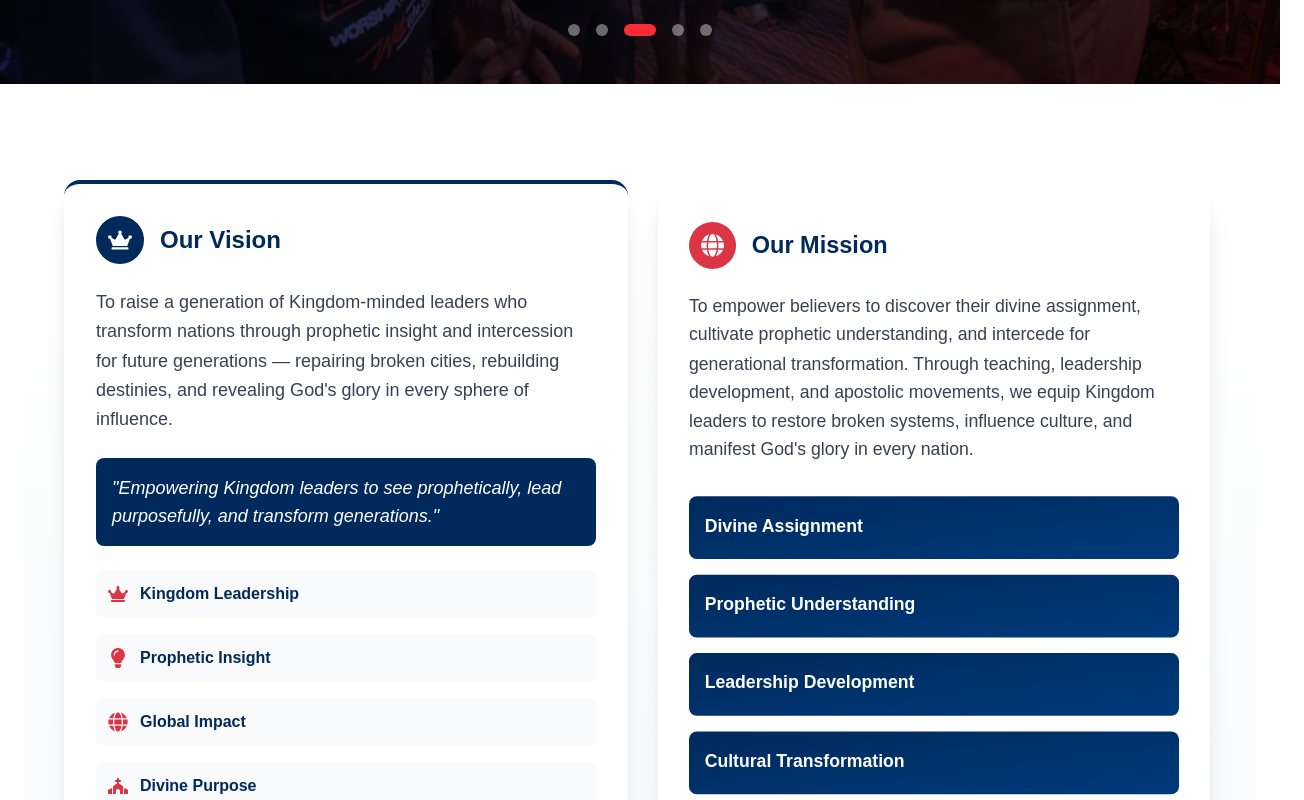
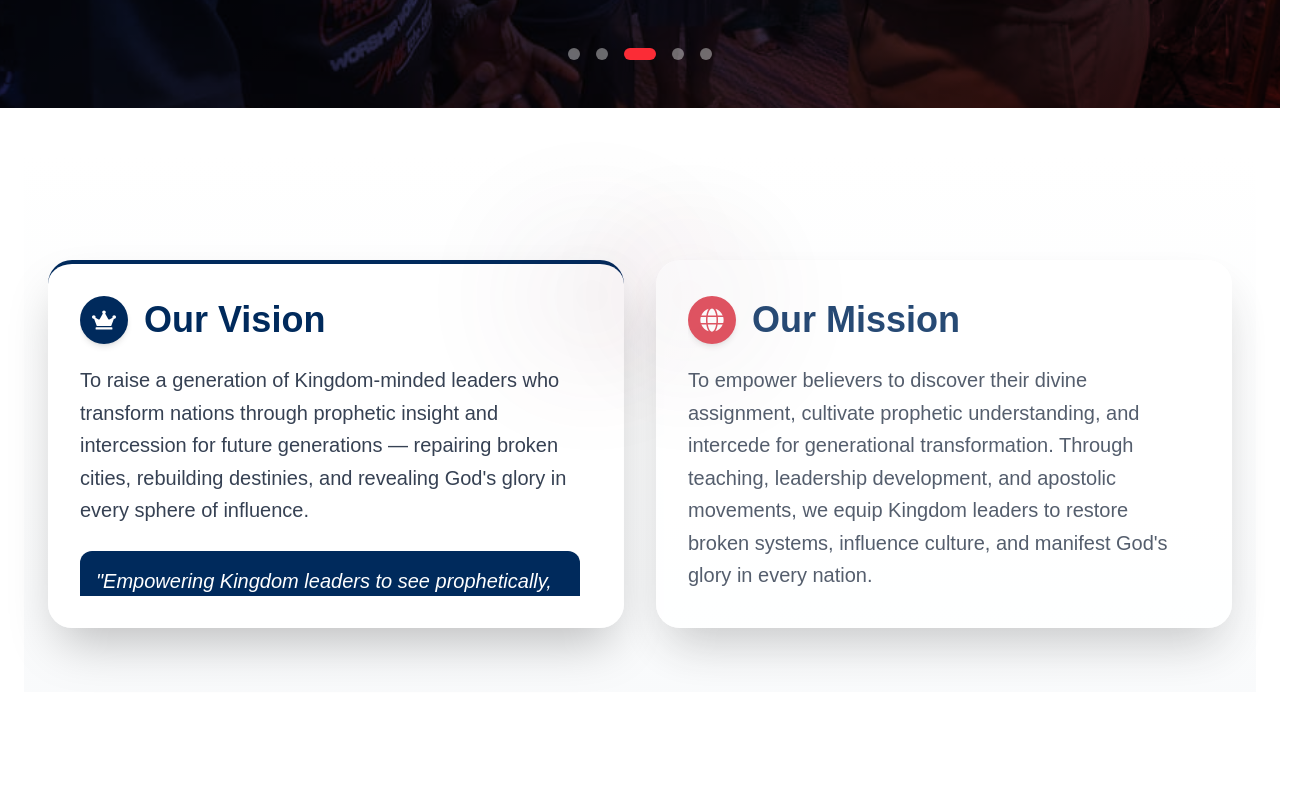
Before and after one commit to BigT001/golarge, a Next.js app: page / in a window 1280 px wide. Shown: the part 780-1580 px from the top of the page, 1304 px wide, since content can reach past the window. Built offline with nearby package versions, Linux system fonts and the light colour scheme.

Commit message:
updated3

```diff
--- a/app/components/Header.tsx
+++ b/app/components/Header.tsx
@@ -44,15 +44,15 @@ export default function Header() {
   const topText = "text-white";
   return (
     <header
-      className={`fixed inset-x-0 top-0 z-50 transition-transform duration-300 backdrop-blur ${
+      className={`fixed inset-x-0 top-0 z-50 p-4 transition-transform duration-300 backdrop-blur ${
         scrolled ? "bg-black/70 border-b border-black/30 shadow-sm" : "bg-black/30 border-b border-black/10"
       } ${topText} ${visible ? 'translate-y-0' : '-translate-y-full'}`}
       style={{ willChange: 'transform' }}
     >
-  <div className="max-w-10xl mx-auto px-4 mt-4">
-        <div className="flex items-center justify-between h-16">
+  <div className=" mx-auto px-4">
+    <div className="flex items-center justify-between h-16">
           <Link href="/" className="flex items-center gap-3 pr-6">
-            <div className="relative w-54 h-54 flex items-center justify-center overflow-hidden rounded-md">
+            <div className="relative w-120 h-120 flex items-center justify-center overflow-hidden rounded-md">
               <Image
                 src="/logofolder/golargelogo.png"
                 alt="Go Large Logo"
--- a/app/components/VisionMission.tsx
+++ b/app/components/VisionMission.tsx
@@ -40,114 +40,86 @@ const VisionMission = () => {
       ]
     }
   };
+  // Motion variants
+  const containerVariants = {
+    hidden: {},
+    show: { transition: { staggerChildren: 0.12 } }
+  };
+
+  const cardVariants = {
+    hidden: { opacity: 0, y: 20, scale: 0.995 },
+    show: { opacity: 1, y: 0, scale: 1, transition: { duration: 0.45 } },
+    hover: { y: -8, scale: 1.02, transition: { duration: 0.25 } }
+  };
 
   return (
-    <section className="relative py-8 sm:py-12 overflow-hidden bg-gradient-to-b from-white to-gray-50">
-      <div className="w-full px-3 sm:px-4">
-        <div className="max-w-6xl mx-auto">
+    <section className="relative py-10 sm:py-16 bg-gradient-to-b from-white to-gray-50">
+      <div className="w-full px-4 sm:px-6">
+        <div className="max-w-8xl mx-auto mt-6 sm:mt-10">
           {/* Floating Cards Layout */}
-          <div className="flex flex-col lg:flex-row justify-center gap-4 lg:gap-6">
+          <motion.div className="flex flex-col lg:flex-row justify-center gap-6 lg:gap-8 items-start" variants={containerVariants} initial="hidden" animate="show">
             {/* Vision Card */}
-            <motion.div
-              className={`w-full lg:w-1/2 cursor-pointer transform transition-all duration-500 ${
-                activeCard === 'vision' ? 'scale-100' : 'scale-[0.98] opacity-70'
-              }`}
-              onClick={() => setActiveCard('vision')}
-              initial={{ opacity: 0, x: -50 }}
-              animate={{ opacity: 1, x: 0 }}
-              transition={{ duration: 0.5 }}
-            >
-              <div
-                className={`bg-white rounded-2xl shadow-xl p-8 border-t-4 ${
-                  activeCard === 'vision' ? 'border-[#002a5c]' : 'border-transparent'
-                }`}
-              >
-                <div className="flex items-center gap-3 sm:gap-4 mb-4 sm:mb-6">
-                  <div className="p-2 sm:p-3 rounded-full bg-[#002a5c] text-white">
-                    <FaCrown size={20} className="sm:w-6 sm:h-6" />
+            <motion.div className={`w-full lg:w-[49%] cursor-pointer ${activeCard === 'vision' ? 'opacity-100' : 'opacity-85'}`} onClick={() => setActiveCard('vision')} variants={cardVariants} whileHover="hover">
+              <div className={`relative bg-white/95 rounded-3xl shadow-2xl p-6 lg:p-8 border-t-4 ${activeCard === 'vision' ? 'border-[#002a5c]' : 'border-transparent'}`}>
+                {/* Decorative soft gradient circle */}
+                <div className="pointer-events-none absolute -top-10 -right-10 w-36 h-36 rounded-full bg-gradient-to-br from-[#002a5c] to-[#dc3545] opacity-8 blur-3xl" />
+                <div className="max-h-[320px] lg:max-h-[300px] overflow-auto pr-3">
+                <div className="flex items-center gap-4 mb-5">
+                  <div className="p-3 rounded-full bg-[#002a5c] text-white flex items-center justify-center shadow-md">
+                    <FaCrown size={24} />
                   </div>
-                  <h2 className="text-xl sm:text-2xl font-bold text-[#002a5c]">Our Vision</h2>
+                  <h2 className="text-2xl sm:text-3xl md:text-4xl font-bold text-[#002a5c]">Our Vision</h2>
                 </div>
 
-                <motion.div
-                  initial={{ opacity: 0 }}
-                  animate={{ opacity: 1 }}
-                  transition={{ delay: 0.2 }}
-                >
-                  <p className="text-base sm:text-lg text-gray-700 leading-relaxed mb-4 sm:mb-6">
+                <motion.div initial={{ opacity: 0 }} animate={{ opacity: 1 }} transition={{ delay: 0.15 }}>
+                  <p className="text-lg sm:text-xl text-gray-700 leading-relaxed mb-6">
                     {cards.vision.statement}
                   </p>
 
-                  <div className="bg-[#002a5c] text-white p-3 sm:p-4 rounded-lg mb-4 sm:mb-6">
-                    <p className="text-base sm:text-lg font-medium italic">
+                  <div className="bg-[#002a5c] text-white p-4 rounded-xl mb-6">
+                    <p className="text-lg sm:text-xl font-medium italic">
                       "{cards.vision.quote}"
                     </p>
                   </div>
 
-                  <div className="grid grid-cols-1 xs:grid-cols-2 gap-3 sm:gap-4">
+                  <div className="grid grid-cols-2 gap-3">
                     {cards.vision.pillars.map((pillar, index) => {
                       const Icon = pillar.icon;
                       return (
-                        <motion.div
-                          key={index}
-                          className="flex items-center gap-3 p-3 rounded-lg bg-gray-50 hover:bg-gray-100 transition-colors"
-                          initial={{ opacity: 0, y: 20 }}
-                          animate={{ opacity: 1, y: 0 }}
-                          transition={{ delay: 0.3 + index * 0.1 }}
-                        >
+                        <motion.div key={index} className="flex items-center gap-3 p-3 rounded-lg bg-gray-50 hover:bg-gray-100 transition-colors shadow-sm" initial={{ opacity: 0, y: 14 }} animate={{ opacity: 1, y: 0 }} transition={{ delay: 0.2 + index * 0.08 }} whileHover={{ x: 4 }}>
                           <div className="text-[#dc3545]">
-                            <Icon size={20} />
+                            <Icon size={22} />
                           </div>
-                          <span className="font-semibold text-[#002a5c]">{pillar.title}</span>
+                          <span className="font-semibold text-[#002a5c] text-lg">{pillar.title}</span>
                         </motion.div>
                       );
                     })}
                     </div>
                   </motion.div>
                 </div>
+              </div>
             </motion.div>
 
             {/* Mission Card */}
-            <motion.div
-              className={`w-full lg:w-1/2 cursor-pointer transform transition-all duration-500 ${
-                activeCard === 'mission' ? 'scale-100' : 'scale-[0.98] opacity-70'
-              }`}
-              onClick={() => setActiveCard('mission')}
-              initial={{ opacity: 0, x: 50 }}
-              animate={{ opacity: 1, x: 0 }}
-              transition={{ duration: 0.5 }}
-            >
-              <div
-                className={`bg-white rounded-2xl shadow-xl p-8 border-t-4 ${
-                  activeCard === 'mission' ? 'border-[#dc3545]' : 'border-transparent'
-                }`}
-              >
-                <div className="flex items-center gap-3 sm:gap-4 mb-4 sm:mb-6">
-                  <div className="p-2 sm:p-3 rounded-full bg-[#dc3545] text-white">
-                    <FaGlobe size={20} className="sm:w-6 sm:h-6" />
+            <motion.div className={`w-full lg:w-[49%] cursor-pointer ${activeCard === 'mission' ? 'opacity-100' : 'opacity-85'}`} onClick={() => setActiveCard('mission')} variants={cardVariants} whileHover="hover">
+              <div className={`relative bg-white/95 rounded-3xl shadow-2xl p-6 lg:p-8 border-t-4 ${activeCard === 'mission' ? 'border-[#dc3545]' : 'border-transparent'}`}>
+                <div className="pointer-events-none absolute -top-10 -left-10 w-36 h-36 rounded-full bg-gradient-to-br from-[#dc3545] to-[#002a5c] opacity-8 blur-3xl" />
+                <div className="max-h-[320px] lg:max-h-[300px] overflow-auto pr-3">
+                  <div className="flex items-center gap-4 mb-5">
+                    <div className="p-3 rounded-full bg-[#dc3545] text-white flex items-center justify-center shadow-md">
+                      <FaGlobe size={24} />
                     </div>
-                  <h2 className="text-xl sm:text-2xl font-bold text-[#002a5c]">Our Mission</h2>
+                    <h2 className="text-2xl sm:text-3xl md:text-4xl font-bold text-[#002a5c]">Our Mission</h2>
                   </div>
 
-                <motion.div
-                  initial={{ opacity: 0 }}
-                  animate={{ opacity: 1 }}
-                  transition={{ delay: 0.2 }}
-                >
-                  <p className="text-base sm:text-lg text-gray-700 leading-relaxed mb-6 sm:mb-8">
+                  <motion.div initial={{ opacity: 0 }} animate={{ opacity: 1 }} transition={{ delay: 0.15 }}>
+                    <p className="text-lg sm:text-xl text-gray-700 leading-relaxed mb-8">
                       {cards.mission.statement}
                     </p>
 
-                  <div className="grid grid-cols-1 xs:grid-cols-2 gap-3 sm:gap-4">
+                    <div className="grid grid-cols-2 gap-3">
                       {cards.mission.points.map((point, index) => (
-                      <motion.div
-                        key={index}
-                        className="p-4 rounded-lg bg-gradient-to-br from-[#002a5c] to-[#003a7c] text-white"
-                        initial={{ opacity: 0, y: 20 }}
-                        animate={{ opacity: 1, y: 0 }}
-                        transition={{ delay: 0.3 + index * 0.1 }}
-                        whileHover={{ scale: 1.02 }}
-                      >
+                        <motion.div key={index} className="p-4 rounded-lg bg-gradient-to-br from-[#002a5c] to-[#003a7c] text-white shadow-md" initial={{ opacity: 0, y: 20 }} animate={{ opacity: 1, y: 0 }} transition={{ delay: 0.2 + index * 0.08 }} whileHover={{ scale: 1.03 }}>
                           <h3 className="font-bold text-lg mb-1">{point.title}</h3>
                           <p className="text-gray-200 text-sm">{point.desc}</p>
                         </motion.div>
@@ -155,8 +127,9 @@ const VisionMission = () => {
                     </div>
                   </motion.div>
                 </div>
+              </div>
             </motion.div>
-          </div>
+          </motion.div>
         </div>
       </div>
     </section>
--- a/app/layout.tsx
+++ b/app/layout.tsx
@@ -27,11 +27,11 @@ export default function RootLayout({
   return (
     <html lang="en">
       <body
-        className={`${geistSans.variable} ${geistMono.variable} antialiased min-h-screen flex flex-col`}
+        className={`${geistSans.variable} ${geistMono.variable} antialiased min-h-screen flex flex-col overflow-x-hidden`}
       >
-  <Header />
-  {/* add top padding equal to header height (h-16) so fixed header doesn't overlap page content */}
-  <main className="flex-1 w-full pt-16 py-8">{children}</main>
+        <Header />
+        {/* reserve top space for fixed header (h-16) so hero starts below it */}
+        <main className="flex-1 w-full pt-16">{children}</main>
         <Footer />
       </body>
     </html>
--- a/app/page.tsx
+++ b/app/page.tsx
@@ -10,13 +10,10 @@ import ContactForm from "./components/ContactForm";
 
 export default function Home() {
   return (
-    <div className="relative">
-      {/* Hero should sit below the fixed header; top spacing is handled in layout.tsx (pt-16 on main) */}
-      <div className="-mx-6">
-        <HeroCarousel />
-      </div>
+    <div className="relative w-full overflow-x-hidden mt-6">
+      <HeroCarousel />
 
-      <div className="container mx-auto px-6">
+      <div className="max-w-7xl mx-auto px-6">
         <div className="mt-12">
           <VisionMission />
         </div>
```
Also changed, not shown: app/components/HeroCarousel.tsx (+4 -4 lines), app/components/OutreachCards.tsx (+8 -7 lines). Lines whose indentation alone changed are shown as unchanged.
